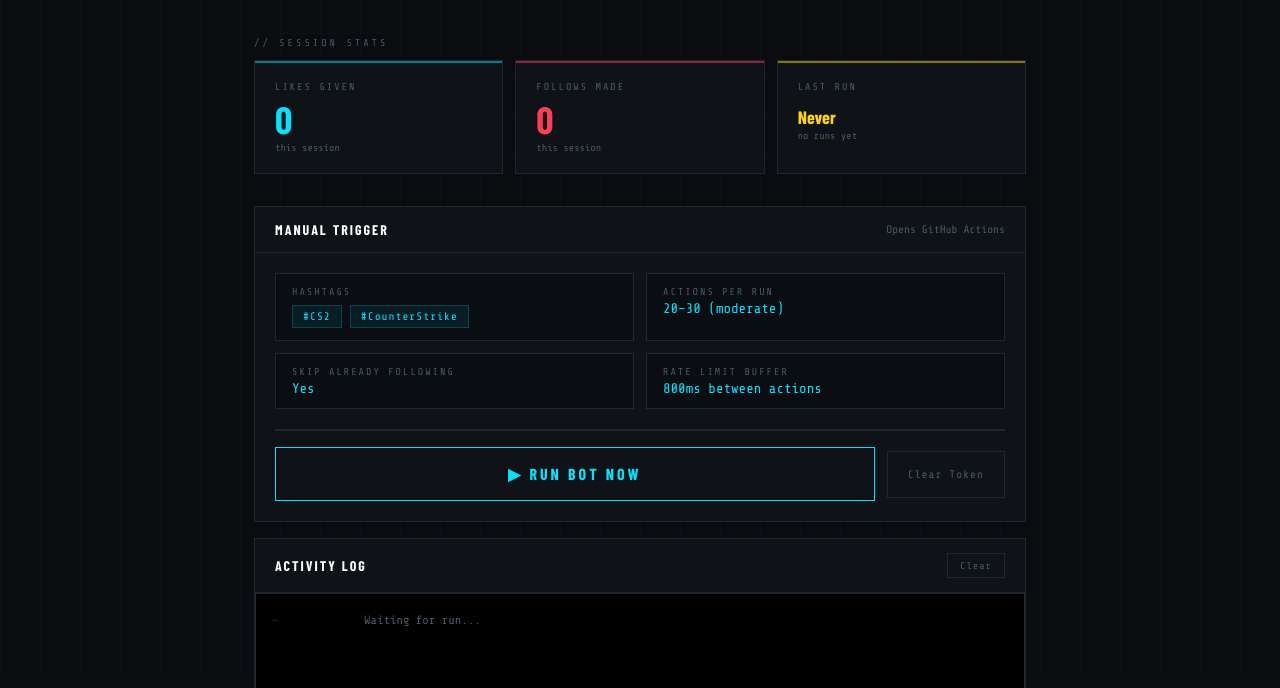
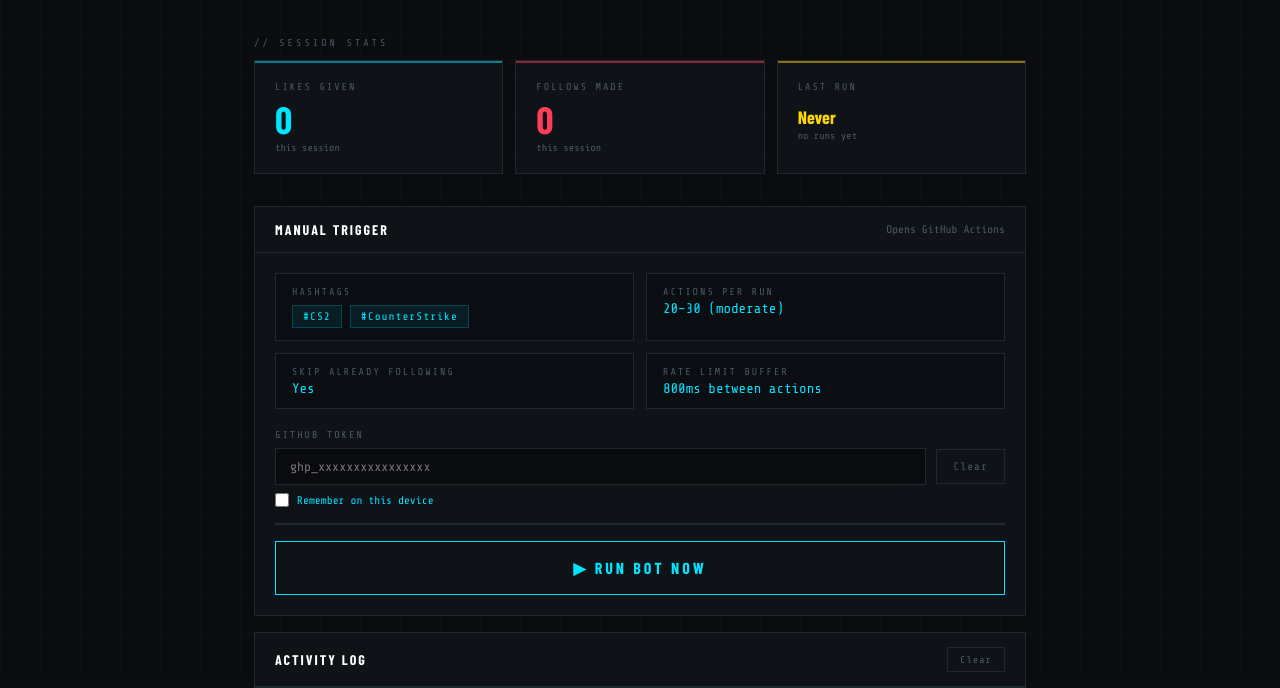
Before and after one commit to DexterityCS/Bluesky-autolike, a website: page index.html in a window 1280 px wide. Shown: the part 127-815 px from the top of the page. Drawn offline with nearby package versions, Linux system fonts and the light colour scheme; a web font is replaced by a local one.

Commit message:
Add files via upload
Changed how the token is parsed and handled

```diff
--- a/index.html
+++ b/index.html
@@ -513,6 +513,36 @@
         </div>
       </div>
 
+      <!-- Token input -->
+      <div style="margin-bottom: 16px;">
+        <div class="config-key" style="margin-bottom: 8px;">GitHub Token</div>
+        <div style="display: flex; align-items: center; gap: 10px;">
+          <input
+            id="token-input"
+            type="password"
+            placeholder="ghp_xxxxxxxxxxxxxxxx"
+            style="
+              flex: 1;
+              background: rgba(0,0,0,0.4);
+              border: 1px solid var(--border);
+              color: var(--text);
+              font-family: var(--font-mono);
+              font-size: 13px;
+              padding: 10px 14px;
+              outline: none;
+              transition: border-color 0.2s;
+            "
+            onfocus="this.style.borderColor='var(--accent)'"
+            onblur="this.style.borderColor='var(--border)'"
+          />
+          <button class="btn-secondary" style="padding: 10px 16px; white-space:nowrap;" onclick="clearToken()">Clear</button>
+        </div>
+        <label style="display: flex; align-items: center; gap: 8px; margin-top: 8px; cursor: pointer; user-select: none;">
+          <input type="checkbox" id="remember-token" style="accent-color: var(--accent); width:14px; height:14px;" />
+          <span style="font-size: 11px; color: var(--accent);">Remember on this device</span>
+        </label>
+      </div>
+
       <div class="progress-bar" style="margin-bottom: 16px;">
         <div class="progress-fill" id="progress"></div>
       </div>
@@ -521,7 +551,6 @@
         <button class="btn-trigger" id="btn-run" onclick="triggerRun()">
           <span id="btn-label">▶ Run Bot Now</span>
         </button>
-        <button class="btn-secondary" onclick="clearToken()">Clear Token</button>
       </div>
     </div>
   </div>
@@ -610,9 +639,17 @@
     area.scrollTop = area.scrollHeight;
   }
 
+  // load saved token into input on page load
+  const _savedToken = localStorage.getItem("bsky_bot_gh_token") || "";
+  if (_savedToken) {
+    document.getElementById("token-input").value = _savedToken;
+    document.getElementById("remember-token").checked = true;
+  }
+
   function clearToken() {
     localStorage.removeItem("bsky_bot_gh_token");
-    savedToken = "";
+    document.getElementById("token-input").value = "";
+    document.getElementById("remember-token").checked = false;
     log("Token cleared from local storage.", "warn");
   }
 
@@ -635,18 +672,21 @@
 
     log("Requesting manual run via GitHub Actions...", "info");
 
-    // Use saved token or prompt
-    let token = savedToken;
+    // Read token from input field
+    const token = document.getElementById("token-input").value.trim();
+    const remember = document.getElementById("remember-token").checked;
+
     if (!token) {
-      token = prompt("Enter your GitHub Personal Access Token (needs 'actions:write' scope).\n\nCreate one at: github.com/settings/tokens\n\nIt will be saved locally so you won't be asked again.");
-      if (!token) {
-        log("Cancelled — no token provided.", "warn");
-        reset();
-        return;
-      }
-      savedToken = token;
+      log("❌ No token entered — paste your GitHub PAT above.", "error");
+      reset();
+      return;
+    }
+
+    if (remember) {
       localStorage.setItem("bsky_bot_gh_token", token);
       log("Token saved to local storage.", "info");
+    } else {
+      localStorage.removeItem("bsky_bot_gh_token");
     }
 
     try {
```
